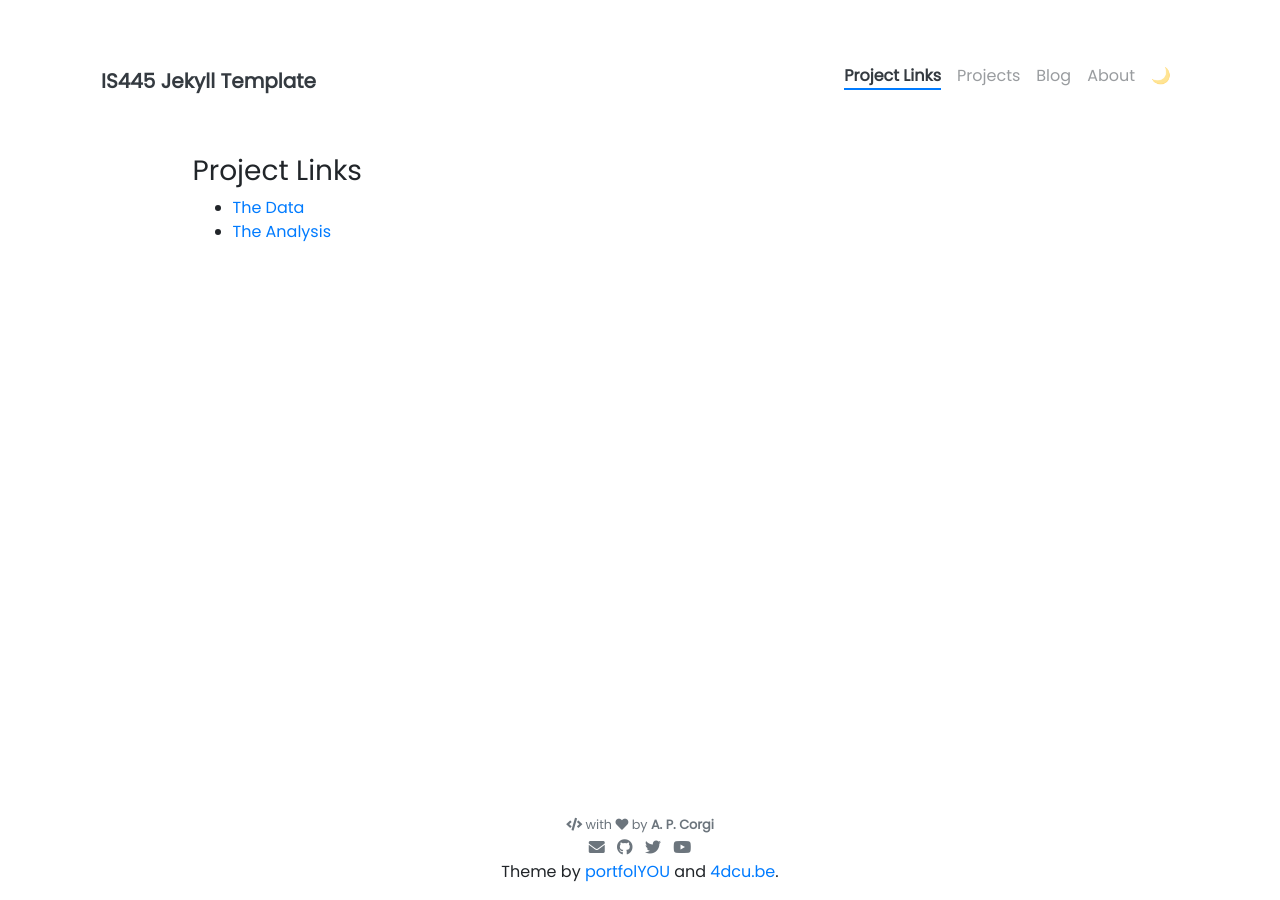
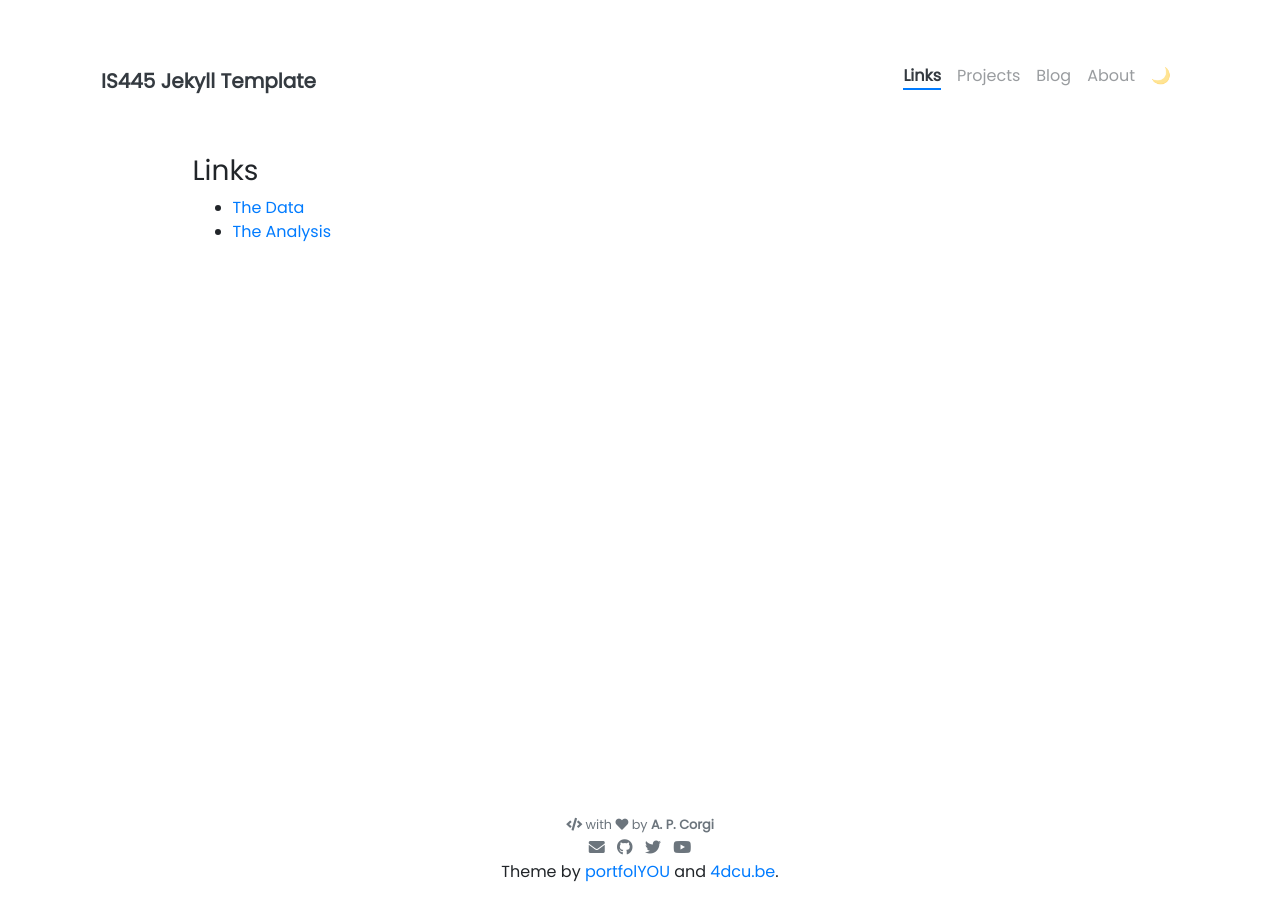
Before and after one commit to YZP-911/YZP-911, a Jekyll site: the page built from workbook_readme.md, in a window 1280 px wide. Built offline with Jekyll 4.4.1, drawn with Linux system fonts in a browser that asks for light colours; nearby versions of some CDN libraries; our own code applies the rules of GitHub Pages for plain Markdown files.

Commit message:
Update workbook_readme.md

```diff
--- a/workbook_readme.md
+++ b/workbook_readme.md
@@ -1,3 +1,3 @@
-### Project Links
+### Links
 - [The Data](https://raw.githubusercontent.com/UIUC-iSchool-DataViz/is445_data/main/building_inventory.csv)
 - [The Analysis](https://github.com/YZP-911.github.io/main/Workbook.ipynb)
```
